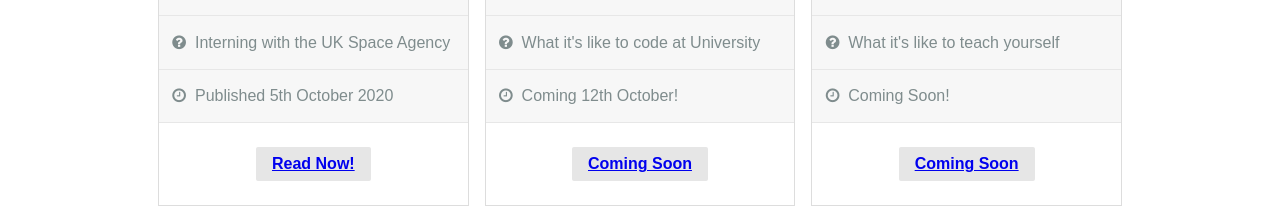
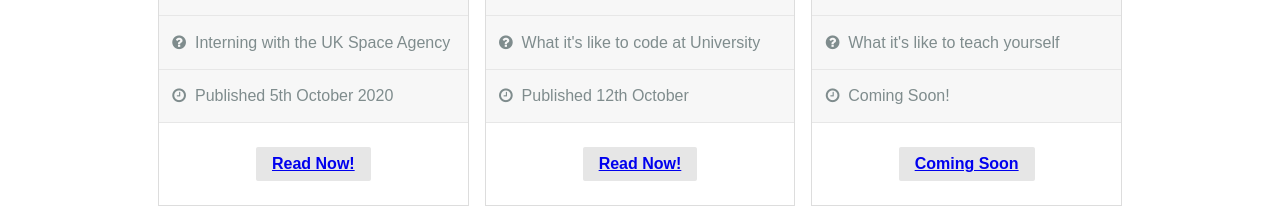
Before and after one commit to cotf123/website, a plain HTML site: page articles.html in a window 1280 px wide. Shown: the part 381-603 px from the top of the page. Drawn offline with nearby package versions, Linux system fonts and the light colour scheme.

Commit message:
Update articles.html

```diff
--- a/articles.html
+++ b/articles.html
@@ -74,10 +74,10 @@
                     <ul class="pricing-table-list">
                         <li>&nbsp; &nbsp;<i class="fa fa-microphone"></i>&nbsp; Interview with Victoria Howarth</li>
                         <li>&nbsp; &nbsp;<i class="fa fa-question-circle"></i>&nbsp; What it's like to code at University</li>
-                        <li>&nbsp; &nbsp;<i class="fa fa-clock-o"></i>&nbsp; Coming 12th October!</li>
+                        <li>&nbsp; &nbsp;<i class="fa fa-clock-o"></i>&nbsp; Published 12th October</li>
                     </ul>
 
-                    <button class="button-choose pure-button"><a href="articles.html">Coming Soon</a> </button>
+                    <button class="button-choose pure-button"><a href="Coding-At-University.htm">Read Now!</a> </button>
                 </div>
             </div>
 
```
